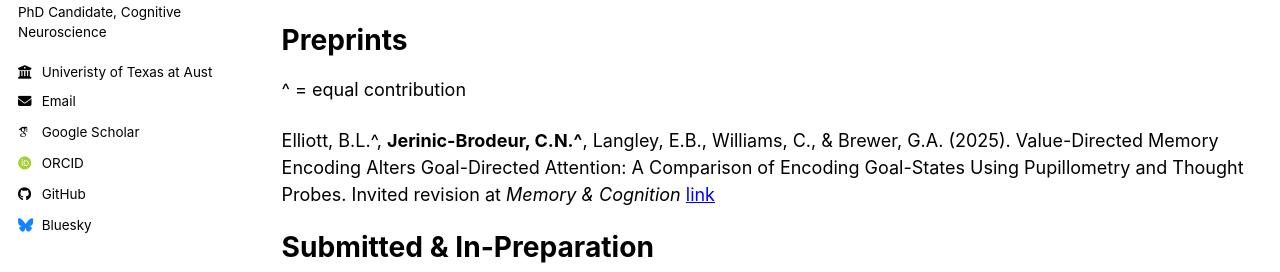
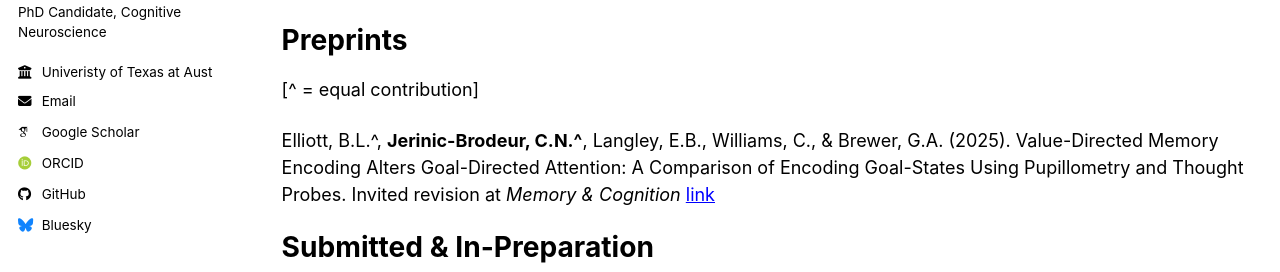
Before and after one commit to cjerinic/cjerinic.github.io, a Jekyll site: the page built from _pages/publications.md, in a window 1280 px wide. Shown: the part 275-547 px from the top of the page. Built offline with Jekyll 4.4.1, drawn with Linux system fonts in a browser that asks for light colours; some web fonts are replaced; a script bundle is joined from its source files by our own code; library files that are not in the unit come from our copies.

```diff
--- a/_pages/publications.md
+++ b/_pages/publications.md
@@ -11,7 +11,7 @@ Peer-Reviewed Publications
 
 Preprints
 ======
-^ = equal contribution
+[^ = equal contribution]
 
 Elliott, B.L.^, **Jerinic-Brodeur, C.N.^**, Langley, E.B., Williams, C., & Brewer, G.A. (2025). Value-Directed Memory Encoding Alters Goal-Directed Attention: A Comparison of Encoding Goal-States Using Pupillometry and Thought Probes. Invited revision at *Memory & Cognition* [link](https://osf.io/preprints/psyarxiv/mnwvx_v1)
 
```
